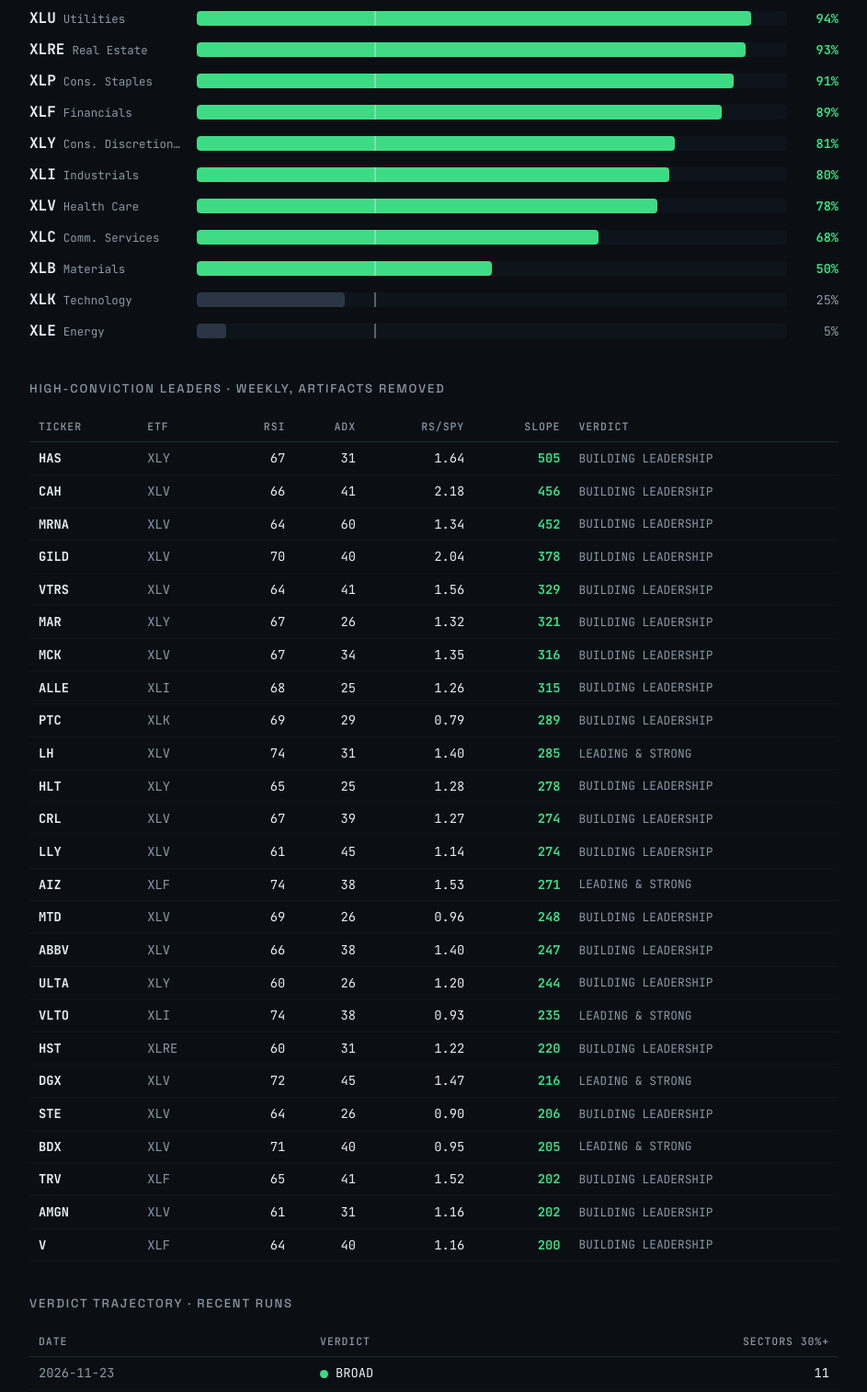
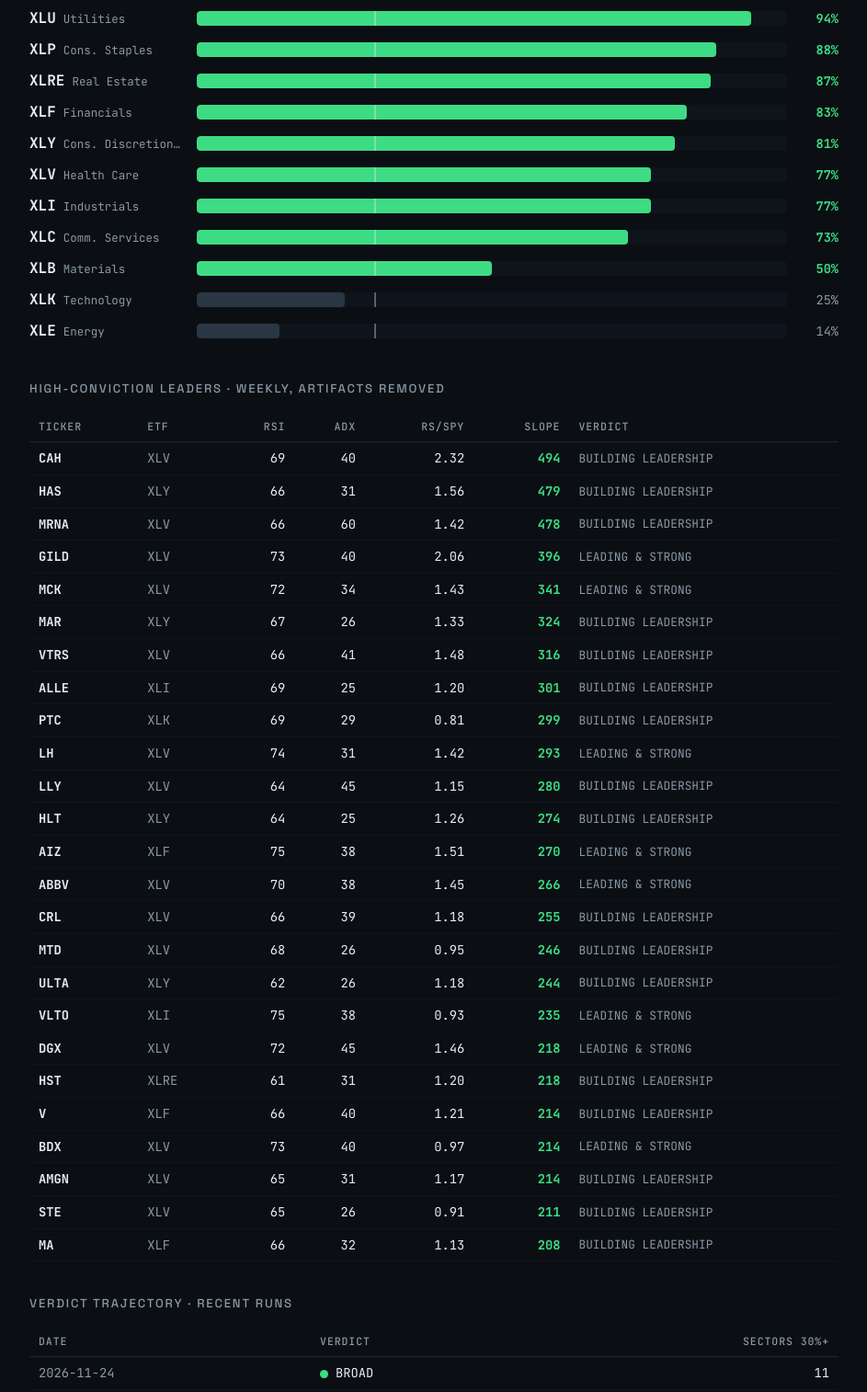
Before and after one commit to kgh1021/tape-site, a plain HTML site: page index.html in a window 1280 px wide. Shown: the part 909-2423 px from the top of the page at 92% size, without its empty margins (168-1111 px from the left). Drawn offline with Linux system fonts and the light colour scheme.

Commit message:
Nightly tape breadth 2026-11-24

```diff
--- a/index.html
+++ b/index.html
@@ -3,7 +3,7 @@
 <head>
 <meta charset="utf-8">
 <meta name="viewport" content="width=device-width, initial-scale=1">
-<title>Tape Breadth | 2026-11-23</title>
+<title>Tape Breadth | 2026-11-24</title>
 <link rel="preconnect" href="https://fonts.googleapis.com">
 <link rel="preconnect" href="https://fonts.gstatic.com" crossorigin>
 <link href="https://fonts.googleapis.com/css2?family=Space+Grotesk:wght@400;500;700&family=JetBrains+Mono:wght@400;500;700&display=swap" rel="stylesheet">
@@ -98,7 +98,7 @@
 <div class="wrap">
   <header>
     <div class="brand">TAPE BREADTH <span>/ S&amp;P 500</span></div>
-    <div class="asof">as of 2026-11-23</div>
+    <div class="asof">as of 2026-11-24</div>
   </header>
 
   <section class="verdict">
@@ -164,11 +164,11 @@
           <div class="bar-label"><span class="etf">XLI</span>
             <span class="etf-name">Industrials</span></div>
           <div class="bar-track">
-            <div class="bar-fill" style="width:71%;background:var(--pass)"></div>
+            <div class="bar-fill" style="width:70%;background:var(--pass)"></div>
             <div class="bar-threshold"></div>
           </div>
-          <div class="bar-pct pass">71%</div>
-          <span class="tag quality">quality 85%</span>
+          <div class="bar-pct pass">70%</div>
+          <span class="tag quality">quality 83%</span>
         </div>
         <div class="bar-row with-tag">
           <div class="bar-label"><span class="etf">XLB</span>
@@ -184,40 +184,40 @@
           <div class="bar-label"><span class="etf">XLF</span>
             <span class="etf-name">Financials</span></div>
           <div class="bar-track">
-            <div class="bar-fill" style="width:64%;background:var(--pass)"></div>
+            <div class="bar-fill" style="width:66%;background:var(--pass)"></div>
             <div class="bar-threshold"></div>
           </div>
-          <div class="bar-pct pass">64%</div>
-          <span class="tag quality">quality 79%</span>
+          <div class="bar-pct pass">66%</div>
+          <span class="tag quality">quality 81%</span>
         </div>
         <div class="bar-row with-tag">
           <div class="bar-label"><span class="etf">XLC</span>
             <span class="etf-name">Comm. Services</span></div>
           <div class="bar-track">
-            <div class="bar-fill" style="width:50%;background:var(--pass)"></div>
+            <div class="bar-fill" style="width:59%;background:var(--pass)"></div>
             <div class="bar-threshold"></div>
           </div>
-          <div class="bar-pct pass">50%</div>
-          <span class="tag quality">quality 75%</span>
+          <div class="bar-pct pass">59%</div>
+          <span class="tag quality">quality 96%</span>
         </div>
         <div class="bar-row with-tag">
           <div class="bar-label"><span class="etf">XLE</span>
             <span class="etf-name">Energy</span></div>
           <div class="bar-track">
-            <div class="bar-fill" style="width:48%;background:var(--pass)"></div>
+            <div class="bar-fill" style="width:52%;background:var(--pass)"></div>
             <div class="bar-threshold"></div>
           </div>
-          <div class="bar-pct pass">48%</div>
-          <span class="tag soft">soft 25%</span>
+          <div class="bar-pct pass">52%</div>
+          <span class="tag soft">soft 31%</span>
         </div>
         <div class="bar-row with-tag">
           <div class="bar-label"><span class="etf">XLK</span>
             <span class="etf-name">Technology</span></div>
           <div class="bar-track">
-            <div class="bar-fill" style="width:38%;background:var(--pass)"></div>
+            <div class="bar-fill" style="width:37%;background:var(--pass)"></div>
             <div class="bar-threshold"></div>
           </div>
-          <div class="bar-pct pass">38%</div>
+          <div class="bar-pct pass">37%</div>
           <span class="tag soft">soft 0%</span>
         </div>
   <div class="legend">Bar = share of sector's stocks beating SPY with a rising trend. Line marks the 30% leadership threshold. Tag = rank vs sector's own 1-yr history.</div>
@@ -236,33 +236,33 @@
 
         </div>
         <div class="bar-row">
+          <div class="bar-label"><span class="etf">XLP</span>
+            <span class="etf-name">Cons. Staples</span></div>
+          <div class="bar-track">
+            <div class="bar-fill" style="width:88%;background:var(--pass)"></div>
+            <div class="bar-threshold"></div>
+          </div>
+          <div class="bar-pct pass">88%</div>
+
+        </div>
+        <div class="bar-row">
           <div class="bar-label"><span class="etf">XLRE</span>
             <span class="etf-name">Real Estate</span></div>
           <div class="bar-track">
-            <div class="bar-fill" style="width:93%;background:var(--pass)"></div>
+            <div class="bar-fill" style="width:87%;background:var(--pass)"></div>
             <div class="bar-threshold"></div>
           </div>
-          <div class="bar-pct pass">93%</div>
-
-        </div>
-        <div class="bar-row">
-          <div class="bar-label"><span class="etf">XLP</span>
-            <span class="etf-name">Cons. Staples</span></div>
-          <div class="bar-track">
-            <div class="bar-fill" style="width:91%;background:var(--pass)"></div>
-            <div class="bar-threshold"></div>
-          </div>
-          <div class="bar-pct pass">91%</div>
+          <div class="bar-pct pass">87%</div>
 
         </div>
         <div class="bar-row">
           <div class="bar-label"><span class="etf">XLF</span>
             <span class="etf-name">Financials</span></div>
           <div class="bar-track">
-            <div class="bar-fill" style="width:89%;background:var(--pass)"></div>
+            <div class="bar-fill" style="width:83%;background:var(--pass)"></div>
             <div class="bar-threshold"></div>
           </div>
-          <div class="bar-pct pass">89%</div>
+          <div class="bar-pct pass">83%</div>
 
         </div>
         <div class="bar-row">
@@ -276,33 +276,33 @@
 
         </div>
         <div class="bar-row">
+          <div class="bar-label"><span class="etf">XLV</span>
+            <span class="etf-name">Health Care</span></div>
+          <div class="bar-track">
+            <div class="bar-fill" style="width:77%;background:var(--pass)"></div>
+            <div class="bar-threshold"></div>
+          </div>
+          <div class="bar-pct pass">77%</div>
+
+        </div>
+        <div class="bar-row">
           <div class="bar-label"><span class="etf">XLI</span>
             <span class="etf-name">Industrials</span></div>
           <div class="bar-track">
-            <div class="bar-fill" style="width:80%;background:var(--pass)"></div>
+            <div class="bar-fill" style="width:77%;background:var(--pass)"></div>
             <div class="bar-threshold"></div>
           </div>
-          <div class="bar-pct pass">80%</div>
-
-        </div>
-        <div class="bar-row">
-          <div class="bar-label"><span class="etf">XLV</span>
-            <span class="etf-name">Health Care</span></div>
-          <div class="bar-track">
-            <div class="bar-fill" style="width:78%;background:var(--pass)"></div>
-            <div class="bar-threshold"></div>
-          </div>
-          <div class="bar-pct pass">78%</div>
+          <div class="bar-pct pass">77%</div>
 
         </div>
         <div class="bar-row">
           <div class="bar-label"><span class="etf">XLC</span>
             <span class="etf-name">Comm. Services</span></div>
           <div class="bar-track">
-            <div class="bar-fill" style="width:68%;background:var(--pass)"></div>
+            <div class="bar-fill" style="width:73%;background:var(--pass)"></div>
             <div class="bar-threshold"></div>
           </div>
-          <div class="bar-pct pass">68%</div>
+          <div class="bar-pct pass">73%</div>
 
         </div>
         <div class="bar-row">
@@ -329,10 +329,10 @@
           <div class="bar-label"><span class="etf">XLE</span>
             <span class="etf-name">Energy</span></div>
           <div class="bar-track">
-            <div class="bar-fill" style="width:5%;background:var(--muted-bar)"></div>
+            <div class="bar-fill" style="width:14%;background:var(--muted-bar)"></div>
             <div class="bar-threshold"></div>
           </div>
-          <div class="bar-pct">5%</div>
+          <div class="bar-pct">14%</div>
 
         </div>
 
@@ -343,75 +343,75 @@
       <th class="num">Slope</th><th class="hide">Verdict</th></tr></thead>
     <tbody>
         <tr>
-          <td class="tkr">HAS</td>
-          <td class="etf-cell">XLY</td>
-          <td class="num">67</td>
-          <td class="num">31</td>
-          <td class="num">1.64</td>
-          <td class="num strong">505</td>
+          <td class="tkr">CAH</td>
+          <td class="etf-cell">XLV</td>
+          <td class="num">69</td>
+          <td class="num">40</td>
+          <td class="num">2.32</td>
+          <td class="num strong">494</td>
           <td class="verdict-cell">BUILDING LEADERSHIP</td>
         </tr>
         <tr>
-          <td class="tkr">CAH</td>
-          <td class="etf-cell">XLV</td>
+          <td class="tkr">HAS</td>
+          <td class="etf-cell">XLY</td>
           <td class="num">66</td>
-          <td class="num">41</td>
-          <td class="num">2.18</td>
-          <td class="num strong">456</td>
+          <td class="num">31</td>
+          <td class="num">1.56</td>
+          <td class="num strong">479</td>
           <td class="verdict-cell">BUILDING LEADERSHIP</td>
         </tr>
         <tr>
           <td class="tkr">MRNA</td>
           <td class="etf-cell">XLV</td>
-          <td class="num">64</td>
+          <td class="num">66</td>
           <td class="num">60</td>
-          <td class="num">1.34</td>
-          <td class="num strong">452</td>
+          <td class="num">1.42</td>
+          <td class="num strong">478</td>
           <td class="verdict-cell">BUILDING LEADERSHIP</td>
         </tr>
         <tr>
           <td class="tkr">GILD</td>
           <td class="etf-cell">XLV</td>
-          <td class="num">70</td>
+          <td class="num">73</td>
           <td class="num">40</td>
-          <td class="num">2.04</td>
-          <td class="num strong">378</td>
-          <td class="verdict-cell">BUILDING LEADERSHIP</td>
+          <td class="num">2.06</td>
+          <td class="num strong">396</td>
+          <td class="verdict-cell">LEADING & STRONG</td>
         </tr>
         <tr>
-          <td class="tkr">VTRS</td>
+          <td class="tkr">MCK</td>
           <td class="etf-cell">XLV</td>
-          <td class="num">64</td>
-          <td class="num">41</td>
-          <td class="num">1.56</td>
-          <td class="num strong">329</td>
-          <td class="verdict-cell">BUILDING LEADERSHIP</td>
+          <td class="num">72</td>
+          <td class="num">34</td>
+          <td class="num">1.43</td>
+          <td class="num strong">341</td>
+          <td class="verdict-cell">LEADING & STRONG</td>
         </tr>
         <tr>
           <td class="tkr">MAR</td>
           <td class="etf-cell">XLY</td>
           <td class="num">67</td>
           <td class="num">26</td>
-          <td class="num">1.32</td>
-          <td class="num strong">321</td>
+          <td class="num">1.33</td>
+          <td class="num strong">324</td>
           <td class="verdict-cell">BUILDING LEADERSHIP</td>
         </tr>
         <tr>
-          <td class="tkr">MCK</td>
+          <td class="tkr">VTRS</td>
           <td class="etf-cell">XLV</td>
-          <td class="num">67</td>
-          <td class="num">34</td>
-          <td class="num">1.35</td>
+          <td class="num">66</td>
+          <td class="num">41</td>
+          <td class="num">1.48</td>
           <td class="num strong">316</td>
           <td class="verdict-cell">BUILDING LEADERSHIP</td>
         </tr>
         <tr>
           <td class="tkr">ALLE</td>
           <td class="etf-cell">XLI</td>
-          <td class="num">68</td>
+          <td class="num">69</td>
           <td class="num">25</td>
-          <td class="num">1.26</td>
-          <td class="num strong">315</td>
+          <td class="num">1.20</td>
+          <td class="num strong">301</td>
           <td class="verdict-cell">BUILDING LEADERSHIP</td>
         </tr>
         <tr>
@@ -419,8 +419,8 @@
           <td class="etf-cell">XLK</td>
           <td class="num">69</td>
           <td class="num">29</td>
-          <td class="num">0.79</td>
-          <td class="num strong">289</td>
+          <td class="num">0.81</td>
+          <td class="num strong">299</td>
           <td class="verdict-cell">BUILDING LEADERSHIP</td>
         </tr>
         <tr>
@@ -428,143 +428,143 @@
           <td class="etf-cell">XLV</td>
           <td class="num">74</td>
           <td class="num">31</td>
-          <td class="num">1.40</td>
-          <td class="num strong">285</td>
+          <td class="num">1.42</td>
+          <td class="num strong">293</td>
           <td class="verdict-cell">LEADING & STRONG</td>
+        </tr>
+        <tr>
+          <td class="tkr">LLY</td>
+          <td class="etf-cell">XLV</td>
+          <td class="num">64</td>
+          <td class="num">45</td>
+          <td class="num">1.15</td>
+          <td class="num strong">280</td>
+          <td class="verdict-cell">BUILDING LEADERSHIP</td>
         </tr>
         <tr>
           <td class="tkr">HLT</td>
           <td class="etf-cell">XLY</td>
-          <td class="num">65</td>
+          <td class="num">64</td>
           <td class="num">25</td>
-          <td class="num">1.28</td>
-          <td class="num strong">278</td>
-          <td class="verdict-cell">BUILDING LEADERSHIP</td>
-        </tr>
-        <tr>
-          <td class="tkr">CRL</td>
-          <td class="etf-cell">XLV</td>
-          <td class="num">67</td>
-          <td class="num">39</td>
-          <td class="num">1.27</td>
-          <td class="num strong">274</td>
-          <td class="verdict-cell">BUILDING LEADERSHIP</td>
-        </tr>
-        <tr>
-          <td class="tkr">LLY</td>
-          <td class="etf-cell">XLV</td>
-          <td class="num">61</td>
-          <td class="num">45</td>
-          <td class="num">1.14</td>
+          <td class="num">1.26</td>
           <td class="num strong">274</td>
           <td class="verdict-cell">BUILDING LEADERSHIP</td>
         </tr>
         <tr>
           <td class="tkr">AIZ</td>
           <td class="etf-cell">XLF</td>
-          <td class="num">74</td>
+          <td class="num">75</td>
           <td class="num">38</td>
-          <td class="num">1.53</td>
-          <td class="num strong">271</td>
+          <td class="num">1.51</td>
+          <td class="num strong">270</td>
           <td class="verdict-cell">LEADING & STRONG</td>
+        </tr>
+        <tr>
+          <td class="tkr">ABBV</td>
+          <td class="etf-cell">XLV</td>
+          <td class="num">70</td>
+          <td class="num">38</td>
+          <td class="num">1.45</td>
+          <td class="num strong">266</td>
+          <td class="verdict-cell">LEADING & STRONG</td>
+        </tr>
+        <tr>
+          <td class="tkr">CRL</td>
+          <td class="etf-cell">XLV</td>
+          <td class="num">66</td>
+          <td class="num">39</td>
+          <td class="num">1.18</td>
+          <td class="num strong">255</td>
+          <td class="verdict-cell">BUILDING LEADERSHIP</td>
         </tr>
         <tr>
           <td class="tkr">MTD</td>
           <td class="etf-cell">XLV</td>
-          <td class="num">69</td>
+          <td class="num">68</td>
           <td class="num">26</td>
-          <td class="num">0.96</td>
-          <td class="num strong">248</td>
-          <td class="verdict-cell">BUILDING LEADERSHIP</td>
-        </tr>
-        <tr>
-          <td class="tkr">ABBV</td>
-          <td class="etf-cell">XLV</td>
-          <td class="num">66</td>
-          <td class="num">38</td>
-          <td class="num">1.40</td>
-          <td class="num strong">247</td>
+          <td class="num">0.95</td>
+          <td class="num strong">246</td>
           <td class="verdict-cell">BUILDING LEADERSHIP</td>
         </tr>
         <tr>
           <td class="tkr">ULTA</td>
           <td class="etf-cell">XLY</td>
-          <td class="num">60</td>
+          <td class="num">62</td>
           <td class="num">26</td>
-          <td class="num">1.20</td>
+          <td class="num">1.18</td>
           <td class="num strong">244</td>
           <td class="verdict-cell">BUILDING LEADERSHIP</td>
         </tr>
         <tr>
           <td class="tkr">VLTO</td>
           <td class="etf-cell">XLI</td>
-          <td class="num">74</td>
+          <td class="num">75</td>
           <td class="num">38</td>
           <td class="num">0.93</td>
           <td class="num strong">235</td>
           <td class="verdict-cell">LEADING & STRONG</td>
         </tr>
         <tr>
-          <td class="tkr">HST</td>
-          <td class="etf-cell">XLRE</td>
-          <td class="num">60</td>
-          <td class="num">31</td>
-          <td class="num">1.22</td>
-          <td class="num strong">220</td>
-          <td class="verdict-cell">BUILDING LEADERSHIP</td>
-        </tr>
-        <tr>
           <td class="tkr">DGX</td>
           <td class="etf-cell">XLV</td>
           <td class="num">72</td>
           <td class="num">45</td>
-          <td class="num">1.47</td>
-          <td class="num strong">216</td>
+          <td class="num">1.46</td>
+          <td class="num strong">218</td>
           <td class="verdict-cell">LEADING & STRONG</td>
         </tr>
         <tr>
-          <td class="tkr">STE</td>
-          <td class="etf-cell">XLV</td>
-          <td class="num">64</td>
-          <td class="num">26</td>
-          <td class="num">0.90</td>
-          <td class="num strong">206</td>
+          <td class="tkr">HST</td>
+          <td class="etf-cell">XLRE</td>
+          <td class="num">61</td>
+          <td class="num">31</td>
+          <td class="num">1.20</td>
+          <td class="num strong">218</td>
+          <td class="verdict-cell">BUILDING LEADERSHIP</td>
+        </tr>
+        <tr>
+          <td class="tkr">V</td>
+          <td class="etf-cell">XLF</td>
+          <td class="num">66</td>
+          <td class="num">40</td>
+          <td class="num">1.21</td>
+          <td class="num strong">214</td>
           <td class="verdict-cell">BUILDING LEADERSHIP</td>
         </tr>
         <tr>
           <td class="tkr">BDX</td>
           <td class="etf-cell">XLV</td>
-          <td class="num">71</td>
+          <td class="num">73</td>
           <td class="num">40</td>
-          <td class="num">0.95</td>
-          <td class="num strong">205</td>
+          <td class="num">0.97</td>
+          <td class="num strong">214</td>
           <td class="verdict-cell">LEADING & STRONG</td>
-        </tr>
-        <tr>
-          <td class="tkr">TRV</td>
-          <td class="etf-cell">XLF</td>
-          <td class="num">65</td>
-          <td class="num">41</td>
-          <td class="num">1.52</td>
-          <td class="num strong">202</td>
-          <td class="verdict-cell">BUILDING LEADERSHIP</td>
         </tr>
         <tr>
           <td class="tkr">AMGN</td>
           <td class="etf-cell">XLV</td>
-          <td class="num">61</td>
+          <td class="num">65</td>
           <td class="num">31</td>
-          <td class="num">1.16</td>
-          <td class="num strong">202</td>
+          <td class="num">1.17</td>
+          <td class="num strong">214</td>
           <td class="verdict-cell">BUILDING LEADERSHIP</td>
         </tr>
         <tr>
-          <td class="tkr">V</td>
+          <td class="tkr">STE</td>
+          <td class="etf-cell">XLV</td>
+          <td class="num">65</td>
+          <td class="num">26</td>
+          <td class="num">0.91</td>
+          <td class="num strong">211</td>
+          <td class="verdict-cell">BUILDING LEADERSHIP</td>
+        </tr>
+        <tr>
+          <td class="tkr">MA</td>
           <td class="etf-cell">XLF</td>
-          <td class="num">64</td>
-          <td class="num">40</td>
-          <td class="num">1.16</td>
-          <td class="num strong">200</td>
+          <td class="num">66</td>
+          <td class="num">32</td>
+          <td class="num">1.13</td>
+          <td class="num strong">208</td>
           <td class="verdict-cell">BUILDING LEADERSHIP</td>
         </tr></tbody>
   </table>
@@ -573,6 +573,11 @@
   <table>
     <thead><tr><th>Date</th><th>Verdict</th><th class="num">Sectors 30%+</th></tr></thead>
     <tbody>
+        <tr>
+          <td class="mono">2026-11-24</td>
+          <td><span class="dot" style="background:#3ddc84"></span>BROAD</td>
+          <td class="num">11</td>
+        </tr>
         <tr>
           <td class="mono">2026-11-23</td>
           <td><span class="dot" style="background:#3ddc84"></span>BROAD</td>
@@ -647,11 +652,6 @@
           <td class="mono">2026-10-29</td>
           <td><span class="dot" style="background:#3ddc84"></span>BROAD</td>
           <td class="num">5</td>
-        </tr>
-        <tr>
-          <td class="mono">2026-10-28</td>
-          <td><span class="dot" style="background:#3ddc84"></span>BROAD</td>
-          <td class="num">5</td>
         </tr></tbody>
   </table>
 
```
Also changed, not shown: history.json (+19 -0 lines).
